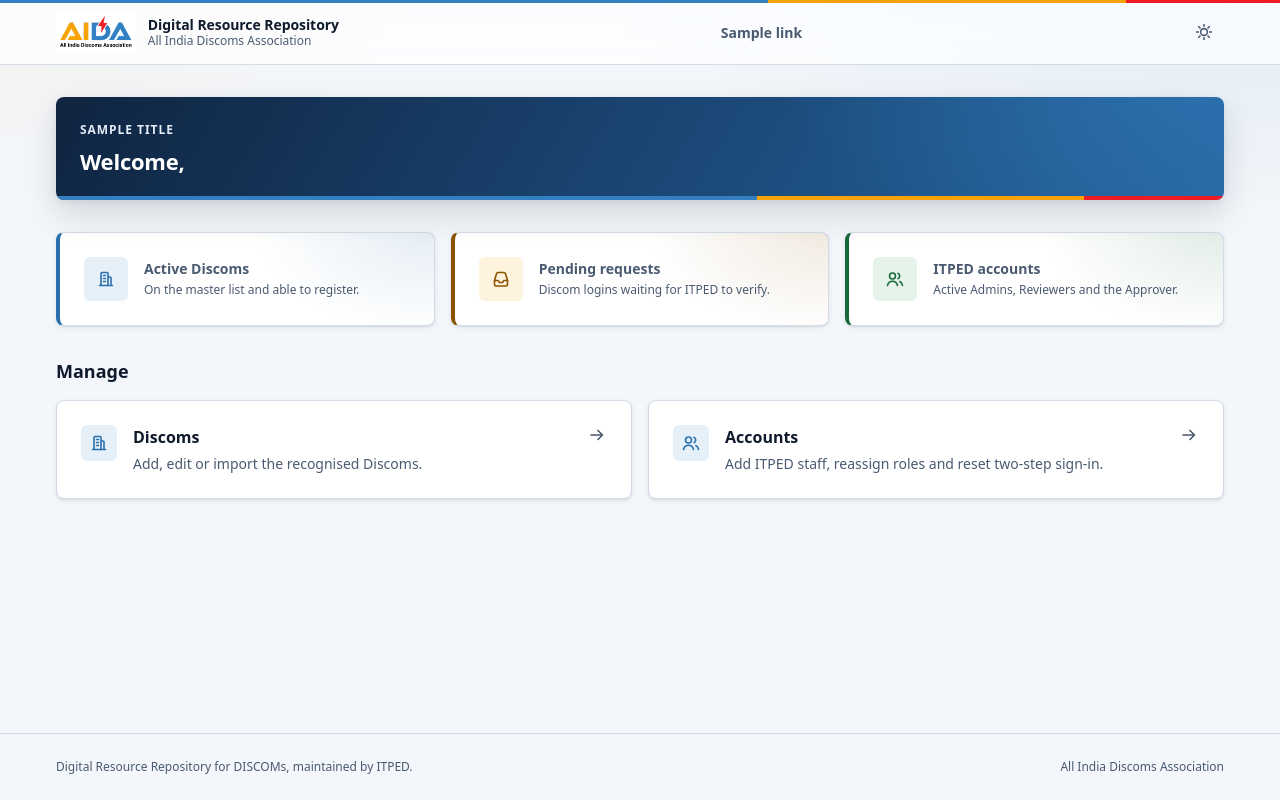
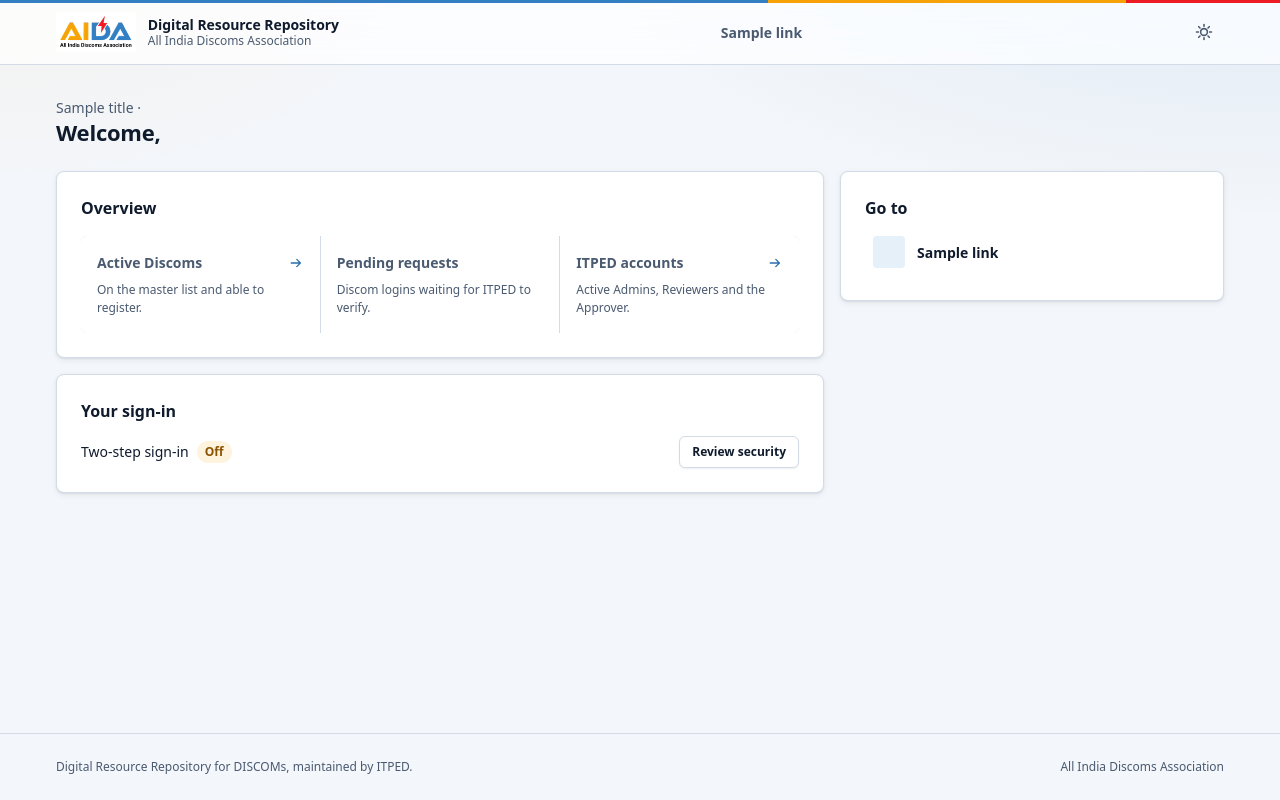
Before and after one commit to AIDAREPO2026/repo-app, a FastAPI app: template app/templates/accounts/dashboard.html in a window 1280 px wide. Run offline with FastAPI, Linux system fonts and the light colour scheme; the template is opened without the code that fills it: most values are stand-ins (such as "Sample title", 1, 10 or a date in 2020); style sheets or scripts are compiled from the project's sources; parts of the project's set-up code (start-up, migrations or seed data) failed here and were passed over.

Commit message:
P1-UI-02: Redesign the dashboard as a greeting and panels
The banner and boxed counters looked dated. Figures now sit together and link to their pages, beside quick links and the two-step sign-in status.

```diff
--- a/app/static/css/components.css
+++ b/app/static/css/components.css
@@ -919,125 +919,6 @@
   }
 
   /* A figure on a dashboard: what it counts, the number, and where to act on it. */
-  /* Each figure has a tone (blue by default, amber or green), shown on its icon and as a
-     soft wash in the card's corner. The number and text stay in the normal text colours. */
-  .stat {
-    --stat-tone: var(--aida-accent);
-    --stat-tone-subtle: var(--aida-accent-subtle);
-    display: flex;
-    flex-direction: column;
-    gap: var(--aida-space-2);
-    background:
-      radial-gradient(16rem 9rem at 100% 0%, color-mix(in srgb, var(--stat-tone) 12%, transparent), transparent 70%),
-      var(--aida-surface);
-  }
-
-  .tone-warning {
-    --stat-tone: var(--aida-warning);
-    --stat-tone-subtle: var(--aida-warning-subtle);
-  }
-
-  .tone-success {
-    --stat-tone: var(--aida-success);
-    --stat-tone-subtle: var(--aida-success-subtle);
-  }
-
-  .stat-head {
-    display: flex;
-    align-items: center;
-    justify-content: space-between;
-    gap: var(--aida-space-3);
-    color: var(--aida-text-muted);
-    font-size: var(--aida-text-sm);
-    font-weight: 550;
-  }
-
-  .stat-icon {
-    display: grid;
-    place-items: center;
-    width: 2.25rem;
-    height: 2.25rem;
-    border-radius: var(--aida-radius-md);
-    background: var(--stat-tone-subtle, var(--aida-accent-subtle));
-    color: var(--stat-tone, var(--aida-accent));
-  }
-
-  .stat-value {
-    font-size: var(--aida-text-2xl);
-    line-height: var(--aida-text-2xl-leading);
-    letter-spacing: var(--aida-text-2xl-tracking);
-    font-weight: 700;
-    font-variant-numeric: tabular-nums;
-  }
-
-  .stat-note {
-    color: var(--aida-text-muted);
-    font-size: var(--aida-text-xs);
-  }
-
-  .stat {
-    display: grid;
-    grid-template-columns: auto minmax(0, 1fr);
-    column-gap: var(--aida-space-4);
-    row-gap: 0;
-    align-content: center;
-    border-left: 4px solid var(--stat-tone);
-  }
-
-  /* The heading and icon join the grid, so the number can sit above its name. */
-  .stat-head {
-    display: contents;
-  }
-
-  .stat-head .stat-icon {
-    grid-column: 1;
-    grid-row: 1 / span 3;
-    align-self: center;
-    width: 2.75rem;
-    height: 2.75rem;
-  }
-
-  .stat-head h2 {
-    grid-column: 2;
-    grid-row: 2;
-  }
-
-  .stat-value {
-    grid-column: 2;
-    grid-row: 1;
-  }
-
-  .stat-note {
-    grid-column: 2;
-    grid-row: 3;
-  }
-
-  /* A shortcut card: icon, title, one line, and an arrow that nudges on hover. */
-  .action-card {
-    flex-direction: row;
-    align-items: flex-start;
-    gap: var(--aida-space-4);
-  }
-
-  .action-card .stat-icon {
-    flex: none;
-  }
-
-  .action-card-arrow {
-    margin-left: auto;
-    color: var(--aida-text-muted);
-    transition: transform var(--aida-duration-fast) var(--aida-ease-enter);
-  }
-
-  .action-card:hover {
-    transform: translateY(-2px);
-  }
-
-  .action-card:hover .action-card-arrow {
-    color: var(--aida-accent);
-    transform: translateX(0.25rem);
-  }
-
 
   .item-card:active {
     transform: scale(var(--aida-press-scale));
@@ -1052,63 +933,6 @@
   }
 
   /* ---------- Welcome banner: the top of a dashboard ---------- */
-
-  .hero {
-    position: relative;
-    overflow: hidden;
-    margin-bottom: var(--aida-space-6);
-    padding: var(--aida-space-5);
-    border-radius: var(--aida-radius-lg);
-    background: var(--aida-hero);
-    box-shadow: var(--aida-shadow-2);
-    color: var(--aida-hero-text);
-  }
-
-  /* The logo's three colours along the bottom edge, as on the top bar. */
-  .hero::after {
-    content: "";
-    position: absolute;
-    inset: auto 0 0;
-    height: 4px;
-    background: var(--aida-brand-stripe);
-  }
-
-  .hero-eyebrow {
-    color: var(--aida-hero-muted);
-    font-size: var(--aida-text-xs);
-    font-weight: 650;
-    letter-spacing: 0.08em;
-    text-transform: uppercase;
-  }
-
-  /* Phones get the page-title size, so a long name does not fill the screen. */
-  .hero-title {
-    margin-top: var(--aida-space-2);
-    font-size: var(--aida-text-xl);
-    line-height: var(--aida-text-xl-leading);
-    letter-spacing: var(--aida-text-xl-tracking);
-    font-weight: 700;
-  }
-
-  .hero-lead {
-    margin-top: var(--aida-space-2);
-    color: var(--aida-hero-muted);
-    font-size: var(--aida-text-base);
-  }
-
-  .hero-lead::before {
-    content: "";
-    display: inline-block;
-    width: 1.5rem;
-    height: 2px;
-    margin-right: var(--aida-space-2);
-    vertical-align: middle;
-    background: var(--aida-brand-amber);
-  }
-
-  .hero :focus-visible {
-    outline-color: var(--aida-hero-text);
-  }
 
   /* ---------- Spring feel: controls squash under the finger and spring back ---------- */
 
@@ -1122,7 +946,6 @@
   .menu-item,
   .account-button,
   .side-section,
-  .action-card,
   .item-card {
     transition: transform var(--aida-duration-slow) var(--aida-ease-spring);
   }
@@ -1142,7 +965,6 @@
   }
 
   /* Large surfaces move less than small ones, or the press looks like a jump. */
-  .action-card:active,
   .item-card:active {
     transform: scale(var(--aida-press-scale-large));
     transition: transform var(--aida-duration-fast) var(--aida-ease-enter);
@@ -1215,8 +1037,94 @@
     box-shadow: var(--aida-shadow-0);
   }
 
-  .theme-dark .stat {
+  /* ---------- Dashboard: greeting, then panels ---------- */
+
+  .welcome {
+    margin-bottom: var(--aida-space-5);
+  }
+
+  .welcome-meta {
+    color: var(--aida-text-muted);
+    font-size: var(--aida-text-sm);
+  }
+
+  .welcome-title {
+    font-size: var(--aida-text-xl);
+    line-height: var(--aida-text-xl-leading);
+    letter-spacing: var(--aida-text-xl-tracking);
+    font-weight: 700;
+  }
+
+  .dashboard,
+  .dashboard-main {
+    display: grid;
+    gap: var(--aida-space-4);
+    align-content: start;
+  }
+
+  @media (min-width: 64rem) {
+    .dashboard {
+      grid-template-columns: minmax(0, 2fr) minmax(16rem, 1fr);
+      align-items: start;
+    }
+  }
+
+  /* The numbers sit side by side in one panel, divided by hairlines. */
+  .figures {
+    display: grid;
+    grid-template-columns: repeat(auto-fit, minmax(11rem, 1fr));
+    gap: 1px;
+    margin-top: var(--aida-space-4);
+    overflow: hidden;
+    border-radius: var(--aida-radius-md);
+    background: var(--aida-border);
+  }
+
+  .figure {
+    display: flex;
+    flex-direction: column;
+    gap: var(--aida-space-1);
+    padding: var(--aida-space-4);
     background: var(--aida-surface);
+    color: var(--aida-text);
+    text-decoration: none;
+  }
+
+  a.figure:hover {
+    background: var(--aida-surface-hover);
+    color: var(--aida-text);
+  }
+
+  a.figure:focus-visible {
+    outline-offset: -2px;
+  }
+
+  .figure-label {
+    display: flex;
+    align-items: center;
+    justify-content: space-between;
+    color: var(--aida-text-muted);
+    font-size: var(--aida-text-sm);
+    font-weight: 600;
+  }
+
+  .figure-label .icon {
+    width: 1rem;
+    height: 1rem;
+    color: var(--aida-accent);
+  }
+
+  .figure-value {
+    font-size: var(--aida-text-3xl);
+    line-height: var(--aida-text-3xl-leading);
+    letter-spacing: var(--aida-text-3xl-tracking);
+    font-weight: 700;
+    font-variant-numeric: tabular-nums;
+  }
+
+  .figure-note {
+    color: var(--aida-text-muted);
+    font-size: var(--aida-text-xs);
   }
 
   /* ---------- Badges ---------- */
--- a/app/static/css/tokens.css
+++ b/app/static/css/tokens.css
@@ -83,17 +83,6 @@
     color-mix(in srgb, var(--aida-brand-blue) 35%, transparent),
     transparent 60%
   );
-
-  /* The welcome banner on dashboards: navy into the logo blue, white text on every part
-     of it (the contrast test checks each stop). */
-  --aida-hero-start: light-dark(#0f2440, #1d2533);
-  --aida-hero-middle: light-dark(#1b4877, #22324a);
-  --aida-hero-end: light-dark(#2667a2, #294160);
-  --aida-hero-text: #ffffff;
-  --aida-hero-muted: #e3ecf7;
-  --aida-hero:
-    radial-gradient(34rem 16rem at 95% -10%, color-mix(in srgb, var(--aida-brand-blue) 45%, transparent), transparent 70%),
-    linear-gradient(120deg, var(--aida-hero-start), var(--aida-hero-middle) 55%, var(--aida-hero-end));
 
   /* Status colours: text colour on its own subtle background. Warning comes from the logo
      amber and danger from its red, each deepened or lightened until text passes AA. */
--- a/app/templates/accounts/dashboard.html
+++ b/app/templates/accounts/dashboard.html
@@ -1,27 +1,38 @@
 {% extends "base.html" %}
-{% from "macros/ui.html" import hero, card, empty_state, stat_card, action_card with context %}
-{% set name = (request.state.login.full_name or request.state.login.user_id) %}
+{% from "macros/ui.html" import welcome, card, figure, page_items, badge, empty_state with context %}
+{% set login = request.state.login %}
+{% set name = login.full_name or login.user_id %}
 {% block content %}
-{{ hero(_("Welcome, %(name)s", name=name), today.strftime("%A %-d %B %Y"), eyebrow=title) }}
+{{ welcome(_("Welcome, %(name)s", name=name), today.strftime("%A %-d %B %Y"), eyebrow=title) }}
 
-{% if overview is not none %}
-<div class="grid gap-4 sm:grid-cols-3">
-  {{ stat_card("Active Discoms", overview.active_discoms, "building", "On the master list and able to register.") }}
-  {{ stat_card("Pending requests", overview.pending_requests, "inbox", "Discom logins waiting for ITPED to verify.", tone="warning") }}
-  {{ stat_card("ITPED accounts", overview.itped_accounts, "users", "Active Admins, Reviewers and the Approver.", tone="success") }}
+<div class="dashboard">
+  <div class="dashboard-main">
+    {% call card("Overview") %}
+    {% if overview is not none %}
+    <div class="figures">
+      {{ figure("Active Discoms", overview.active_discoms, "On the master list and able to register.", "/admin/discoms") }}
+      {{ figure("Pending requests", overview.pending_requests, "Discom logins waiting for ITPED to verify.") }}
+      {{ figure("ITPED accounts", overview.itped_accounts, "Active Admins, Reviewers and the Approver.", "/admin/accounts") }}
+    </div>
+    {% else %}
+    {{ empty_state("Nothing to show yet", "Your work will appear here as the portal's features arrive.") }}
+    {% endif %}
+    {% endcall %}
+
+    {% call card("Your sign-in") %}
+    <div class="mt-3 flex flex-wrap items-center justify-between gap-3">
+      <p class="flex items-center gap-2 text-sm">
+        {{ _("Two-step sign-in") }}
+        {% if login.mfa_method %}{{ badge("On", "success") }}{% else %}{{ badge("Off", "warning") }}{% endif %}
+      </p>
+      <a href="/account/security" class="btn btn-secondary btn-sm">{{ _("Review security") }}</a>
+    </div>
+    {% endcall %}
+  </div>
+
+  {# Every other page of this login's menu. #}
+  {% call card("Go to") %}
+  <div class="mt-2">{{ page_items(nav|rejectattr("path", "equalto", request.url.path)) }}</div>
+  {% endcall %}
 </div>
-
-<h2 class="section-title mt-8">{{ _("Manage") }}</h2>
-<div class="grid gap-4 md:grid-cols-2">
-  {{ action_card("/admin/discoms", "Discoms", "Add, edit or import the recognised Discoms.", "building") }}
-  {{ action_card("/admin/accounts", "Accounts", "Add ITPED staff, reassign roles and reset two-step sign-in.", "users") }}
-</div>
-{% else %}
-{% call card() %}
-  {{ empty_state("Nothing to show yet", "Your work will appear here as the portal's features arrive.") }}
-{% endcall %}
-<div class="mt-4 grid gap-4 md:grid-cols-2">
-  {{ action_card("/account/security", "Security", "Check how you sign in and turn on two-step sign-in.", "shield") }}
-</div>
-{% endif %}
 {% endblock %}
--- a/app/templates/macros/ui.html
+++ b/app/templates/macros/ui.html
@@ -148,37 +148,23 @@
 </section>
 {% endmacro %}
 
-{# A dashboard figure. label is a message id; value is data. note is an optional message. #}
-{# tone: "accent" (blue), "warning" (amber) or "success" (green), for the icon and corner wash. #}
-{% macro stat_card(label, value, icon_name, note="", tone="accent") %}
-{% from "macros/icons.html" import icon %}
-<section class="card stat tone-{{ tone }}">
-  <div class="stat-head"><h2>{{ _(label) }}</h2><span class="stat-icon" aria-hidden="true">{{ icon(icon_name) }}</span></div>
-  <p class="stat-value">{{ value }}</p>
-  {% if note %}<p class="stat-note">{{ _(note) }}</p>{% endif %}
-</section>
-{% endmacro %}
-
-{# The welcome banner at the top of a dashboard: brand gradient, white text. #}
-{% macro hero(title, lead="", eyebrow="") %}
-<header class="hero">
-  {% if eyebrow %}<p class="hero-eyebrow">{{ _(eyebrow) }}</p>{% endif %}
-  <h1 class="hero-title">{{ title }}</h1>
-  {% if lead %}<p class="hero-lead">{{ lead }}</p>{% endif %}
+{# The top of a dashboard: a greeting, with the date and which dashboard it is. #}
+{% macro welcome(title, date, eyebrow="") %}
+<header class="welcome">
+  <p class="welcome-meta">{% if eyebrow %}{{ _(eyebrow) }} · {% endif %}{{ date }}</p>
+  <h1 class="welcome-title">{{ title }}</h1>
 </header>
 {% endmacro %}
 
-{# A shortcut to another page: the whole card is the link. #}
-{% macro action_card(href, title, text, icon_name) %}
+{# One number in a row of figures. label and note are message ids; value is data. With href
+   the whole figure is a link to the page behind the number. #}
+{% macro figure(label, value, note="", href="") %}
 {% from "macros/icons.html" import icon %}
-<a href="{{ href }}" class="card item-card action-card">
-  <span class="stat-icon" aria-hidden="true">{{ icon(icon_name) }}</span>
-  <span>
-    <span class="card-title block">{{ _(title) }}</span>
-    <span class="card-text block">{{ _(text) }}</span>
-  </span>
-  <span class="action-card-arrow" aria-hidden="true">{{ icon("arrow-right") }}</span>
-</a>
+<{{ "a href=" ~ href if href else "div" }} class="figure">
+  <span class="figure-label">{{ _(label) }}{% if href %}{{ icon("arrow-right") }}{% endif %}</span>
+  <span class="figure-value">{{ value }}</span>
+  {% if note %}<span class="figure-note">{{ _(note) }}</span>{% endif %}
+</{{ "a" if href else "div" }}>
 {% endmacro %}
 
 {# The heading on a sign-in style page (layouts/auth.html). #}
```
Also changed, not shown: docs/journal/P1-UI-02.md (+1 -0 lines), docs/tasks/phase-1-platform-access.md (+1 -0 lines), tests/core/test_design_system.py (+8 -0 lines), tests/core/test_tokens_contrast.py (+0 -3 lines).
